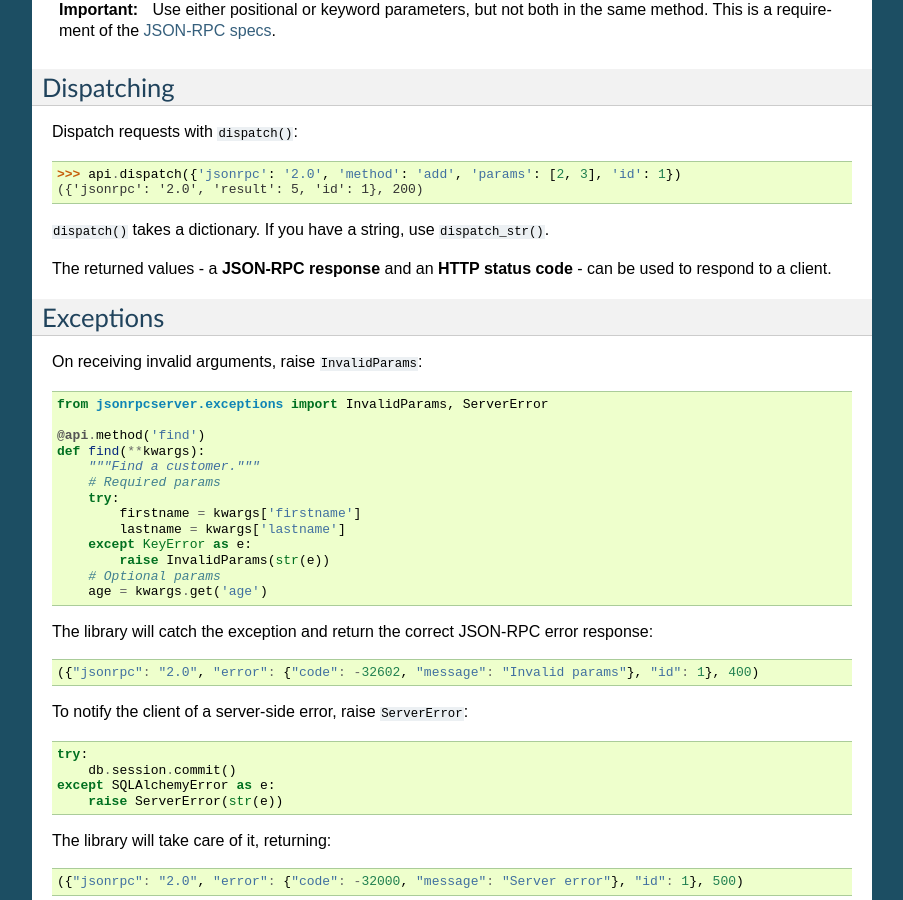
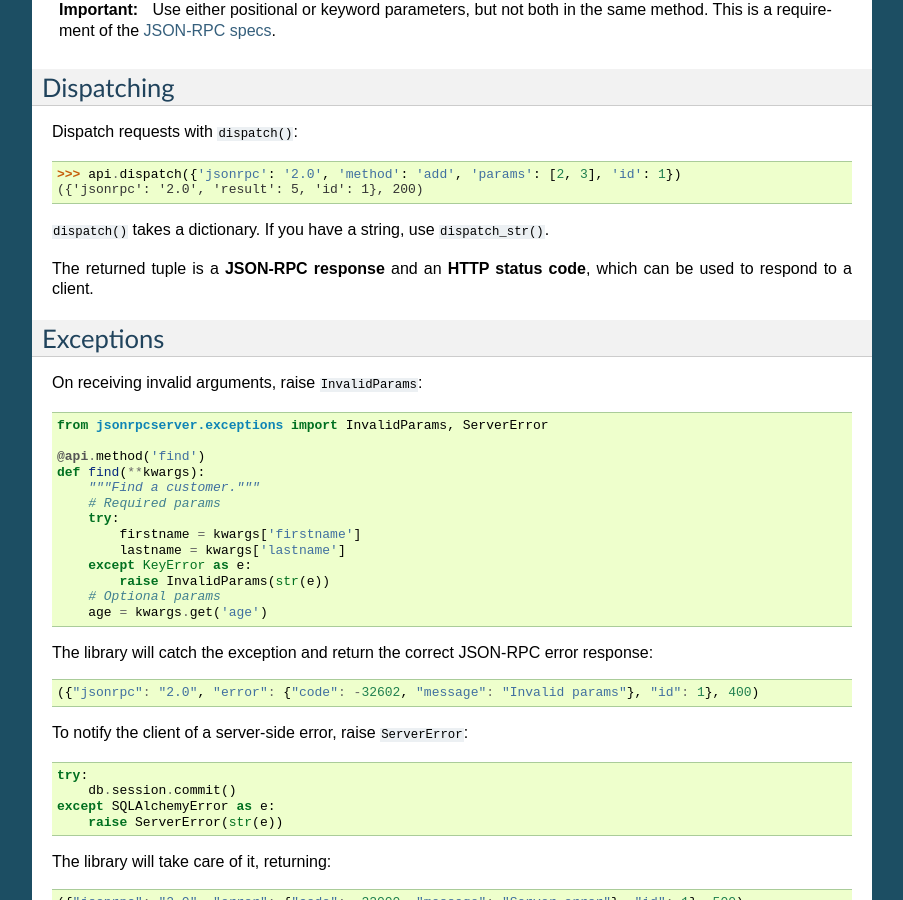
Before and after one commit to explodinglabs/jsonrpcserver, a Sphinx documentation site: the page built from doc/index.rst, in a window 1280 px wide and 900 px high, scrolled down 628 px. Shown: the whole window, without its empty margins (198-1101 px from the left). Built offline with Sphinx 7.4.7, drawn with Linux system fonts in a browser that asks for light colours.

Commit message:
Documentation

```diff
--- a/README.rst
+++ b/README.rst
@@ -16,7 +16,7 @@ Then dispatch requests to them:
     >>> api.dispatch({'jsonrpc': '2.0', 'method': 'add', 'params': [2, 3], 'id': 1})
     ({'jsonrpc': '2.0', 'result': 5, 'id': 1}, 200)
 
-The returned values - a JSON-RPC response and an HTTP status code - can be
-used to respond to a client.
+The returned tuple is a **JSON-RPC response** and an **HTTP status code**, which
+can be used to respond to a client.
 
 Full documentation is available at https://jsonrpcserver.readthedocs.org/.
--- a/doc/index.rst
+++ b/doc/index.rst
@@ -47,8 +47,8 @@ Dispatch requests with ``dispatch()``::
 
 ``dispatch()`` takes a dictionary. If you have a string, use ``dispatch_str()``.
 
-The returned values - a **JSON-RPC response** and an **HTTP status code** - can
-be used to respond to a client.
+The returned tuple is a **JSON-RPC response** and an **HTTP status code**, which
+can be used to respond to a client.
 
 Exceptions
 ==========
```
